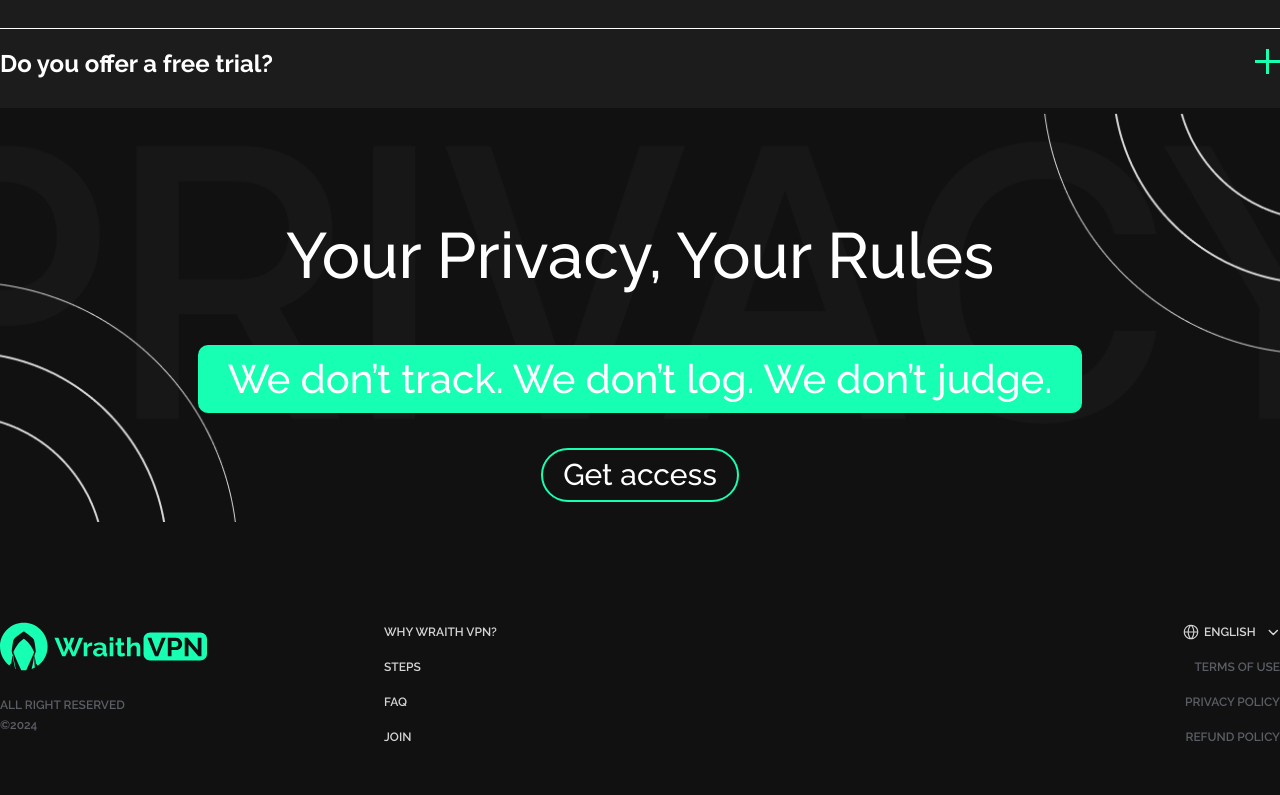
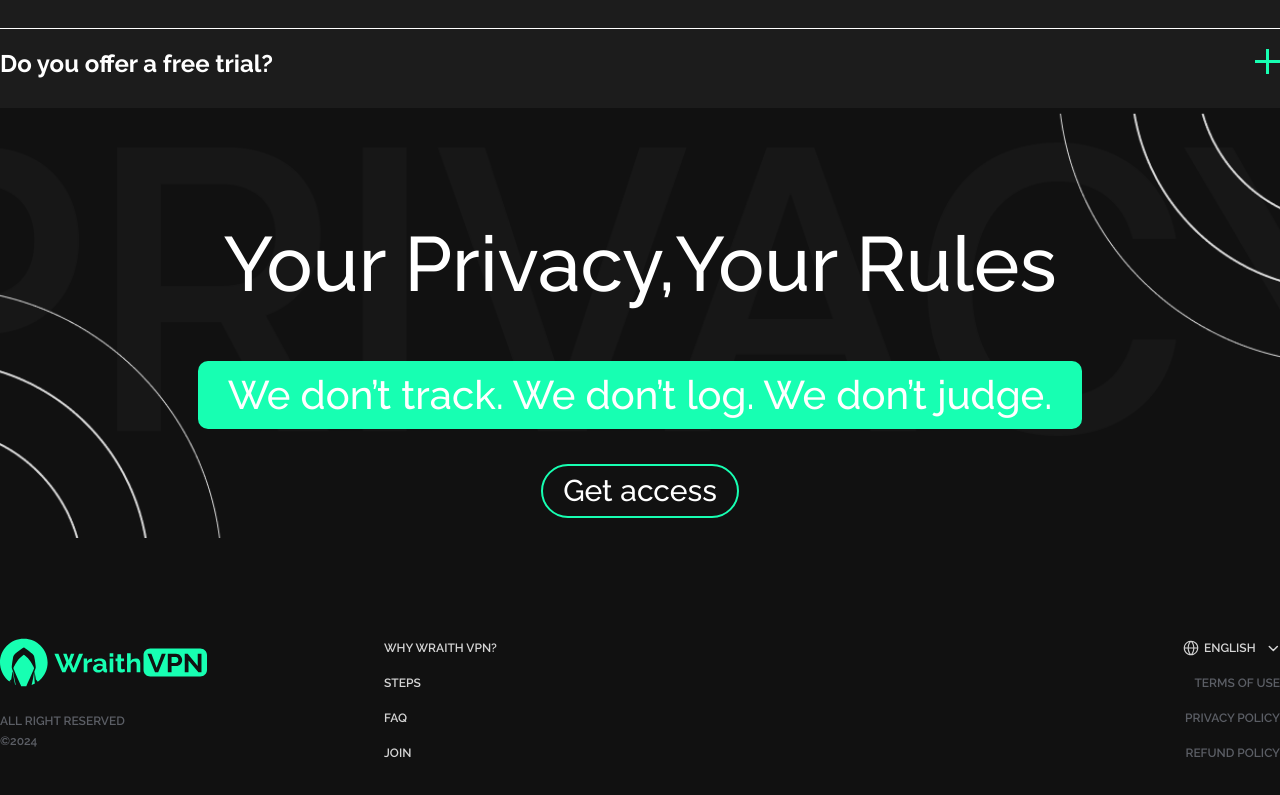
Before and after one commit to Aisakhunova/vpn, a React (Vite) app: page / in a window 1280 px wide. Shown: the part 4161-4956 px from the top of the page. Built offline with nearby package versions, Linux system fonts and the light colour scheme.

Commit message:
saving changes

```diff
--- a/src/components/Privacy.jsx
+++ b/src/components/Privacy.jsx
@@ -4,7 +4,10 @@ export const Privacy = () => {
     const { t } = useTranslation();
     return (
         <div id="privacy">
-            <div className="privacy-title">{t("privacy.yourRules")}</div>
+            <div className="privacy-title">
+                <div>{t("privacy.yourRules")}</div>
+                <div>{t("privacy.yourRules2")}</div>
+            </div>
             <div className="privacy-text green-back">{t("privacy.noTrack")}</div>
             <a className='header-btn privacy-button' href="https://t.me/exeslam"
             target="_blank"
--- a/src/i18n.js
+++ b/src/i18n.js
@@ -109,7 +109,8 @@ const resources = {
       },
 
       privacy: {
-        yourRules: "Your Privacy, Your Rules",
+        yourRules: "Your Privacy, ",
+        yourRules2: "Your Rules",
         noTrack: "We don’t track. We don’t log. We don’t judge."
       },
 
@@ -232,7 +233,8 @@ const resources = {
         },
 
         privacy: {
-          yourRules: "Ваша конфиденциальность, ваши правила",
+          yourRules: "Ваша конфиденциальность, ",
+          yourRules2: "Ваши правила",
           noTrack: "Мы не отслеживаем. Мы не ведем логи. Мы не осуждаем."
         },
 
@@ -345,7 +347,8 @@ const resources = {
         ]
       },
       privacy: {
-        yourRules: "您的隐私，您的规则",
+        yourRules: "您的隐私，",
+        yourRules2: "您的规则",
         noTrack: "我们不追踪。我们不记录。我们不评判。",
       },
       footer: {
@@ -456,7 +459,8 @@ const resources = {
           ]
         },
         privacy: {
-          yourRules: "حریم خصوصی شما، قوانین شما",
+          yourRules: "حریم خصوصی شما،",
+          yourRules2: "قوانین شما",
           noTrack: "ما پیگیری نمی‌کنیم. ما گزارش نمی‌دهیم. ما قضاوت نمی‌کنیم."
         },
         footer: {
--- a/src/index.css
+++ b/src/index.css
@@ -1397,13 +1397,17 @@ color: #B2B2B2;
 
 .privacy-title{
   font-family: Raleway;
-  font-size: clamp(40px, 5vw, 100px);
+  font-size: clamp(35px, 6vw, 100px);
 font-weight: 500;
 line-height: 1.2;
 text-align: center;
 text-underline-position: from-font;
 text-decoration-skip-ink: none;
 margin-top: 90px;
+display: flex;
+flex-wrap: wrap;
+align-items: center;
+justify-content: center;
 /* width: 80%; */
 
 }
```
